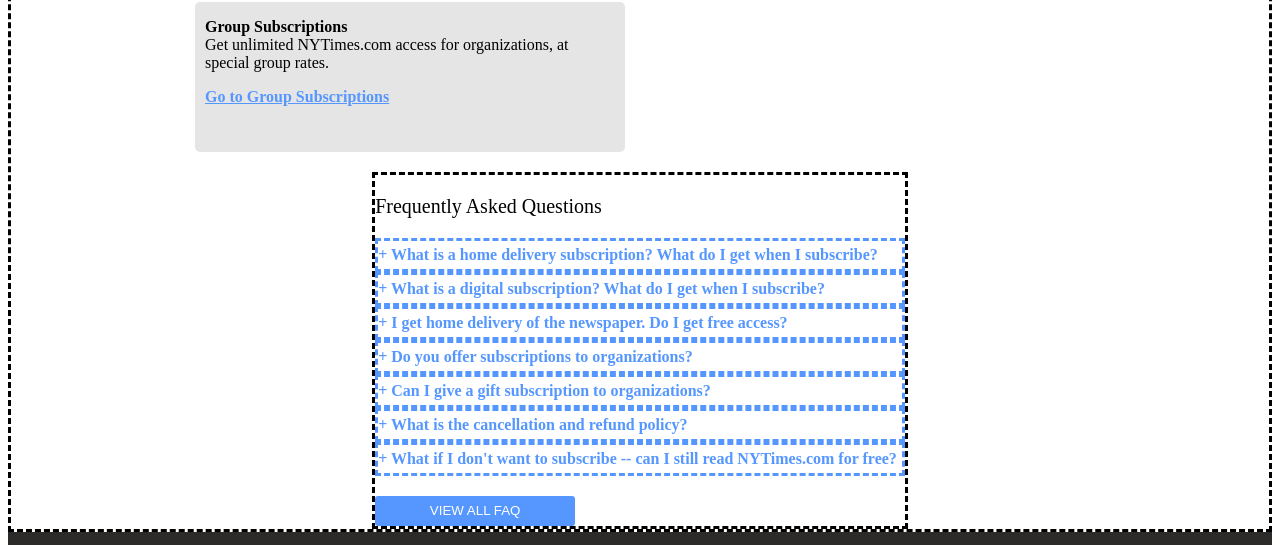
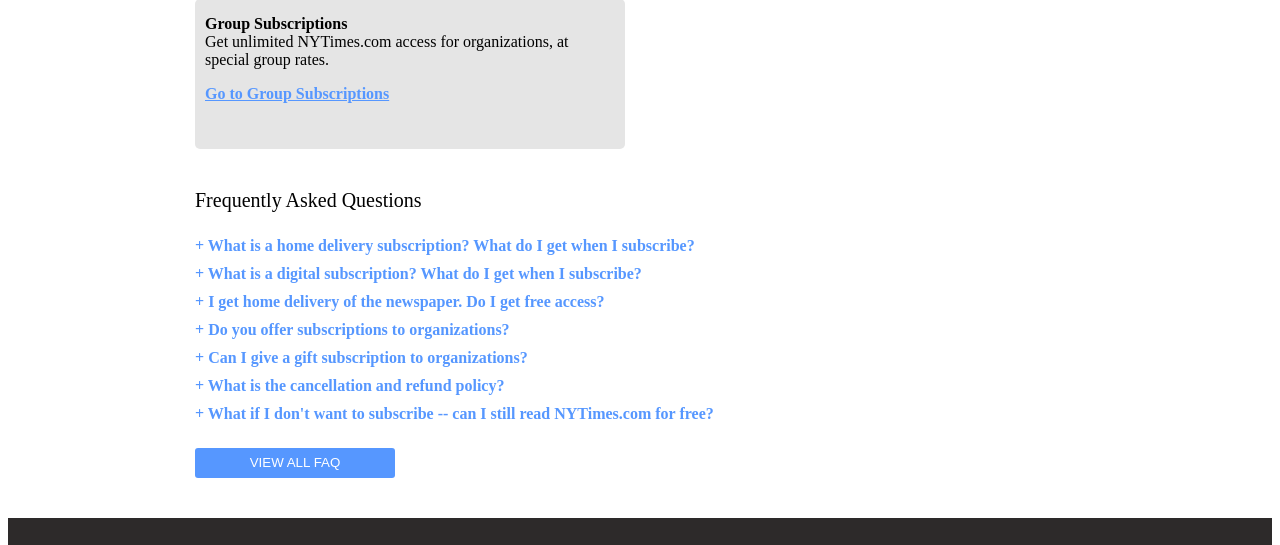
Before and after one commit to DJDomingo/cpsc473_hw1, a plain HTML site: page NYT.html in a window 1280 px wide. Shown: the part 2179-2724 px from the top of the page. Drawn offline with Linux system fonts and the light colour scheme; grey boxes are pictures that could not be loaded.

Commit message:
FAQ section
better organization of the FAQ section

```diff
--- a/NYTstyle.css
+++ b/NYTstyle.css
@@ -112,12 +112,10 @@
 
       /*Main body displaying sub options*/
       .botContent {
-        border-style: dashed;
         display: flex;
         flex-direction:column;
         align-items: center;
         justify-content: center;
-        vertical-align: middle;
       }
 
       .delivery_options {
@@ -261,14 +259,6 @@
       }
 
       /*FAQ section with common list of info*/
-      .FAQs {
-        display:flex;
-        align-self: center;
-        justify-content: center;
-        flex-direction: column;
-        max-width: 890px;
-        border-style: dashed;
-      }
       .FAQs p {
         font-size: 20px;
       }
@@ -278,16 +268,14 @@
       }
       .FAQItems ul li::before{content: '+ ';}
       .FAQItems ul {margin:0; padding:0;
+        min-width: 890px;
         display: flex;
         flex-direction: column;
-        flex-wrap: nowrap;
       }
-      .FAQItems ul li {
-        border-style: dashed;
-        margin:0; padding-left: 0;
-      }
+      .FAQItems ul li {margin:0; padding-left: 0;}
       .FAQs button {
         margin-top: 20px;
+        margin-bottom: 40px;
         background-color: #5697ff;
         border-radius: 3px;
         border: none;
```
